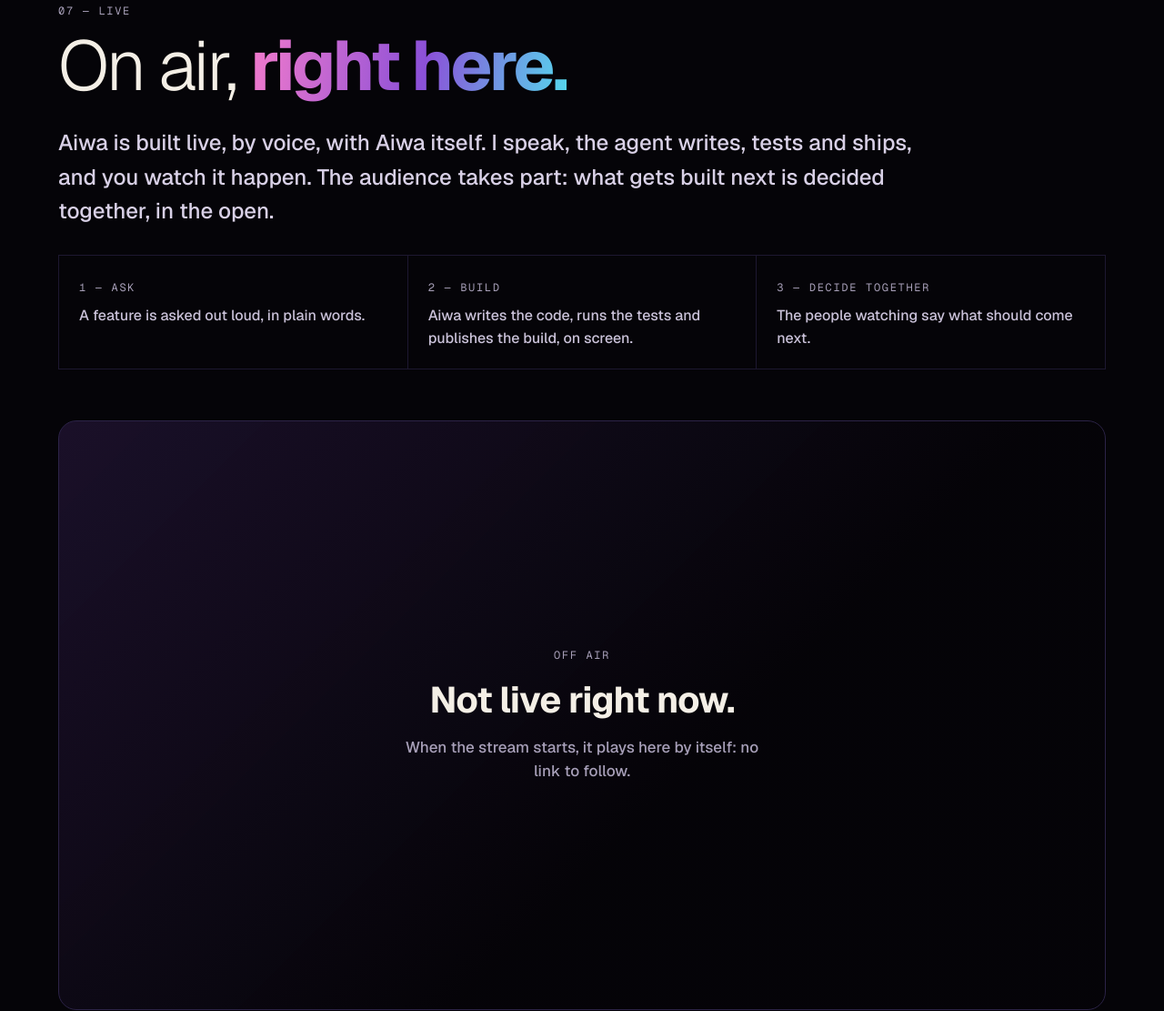
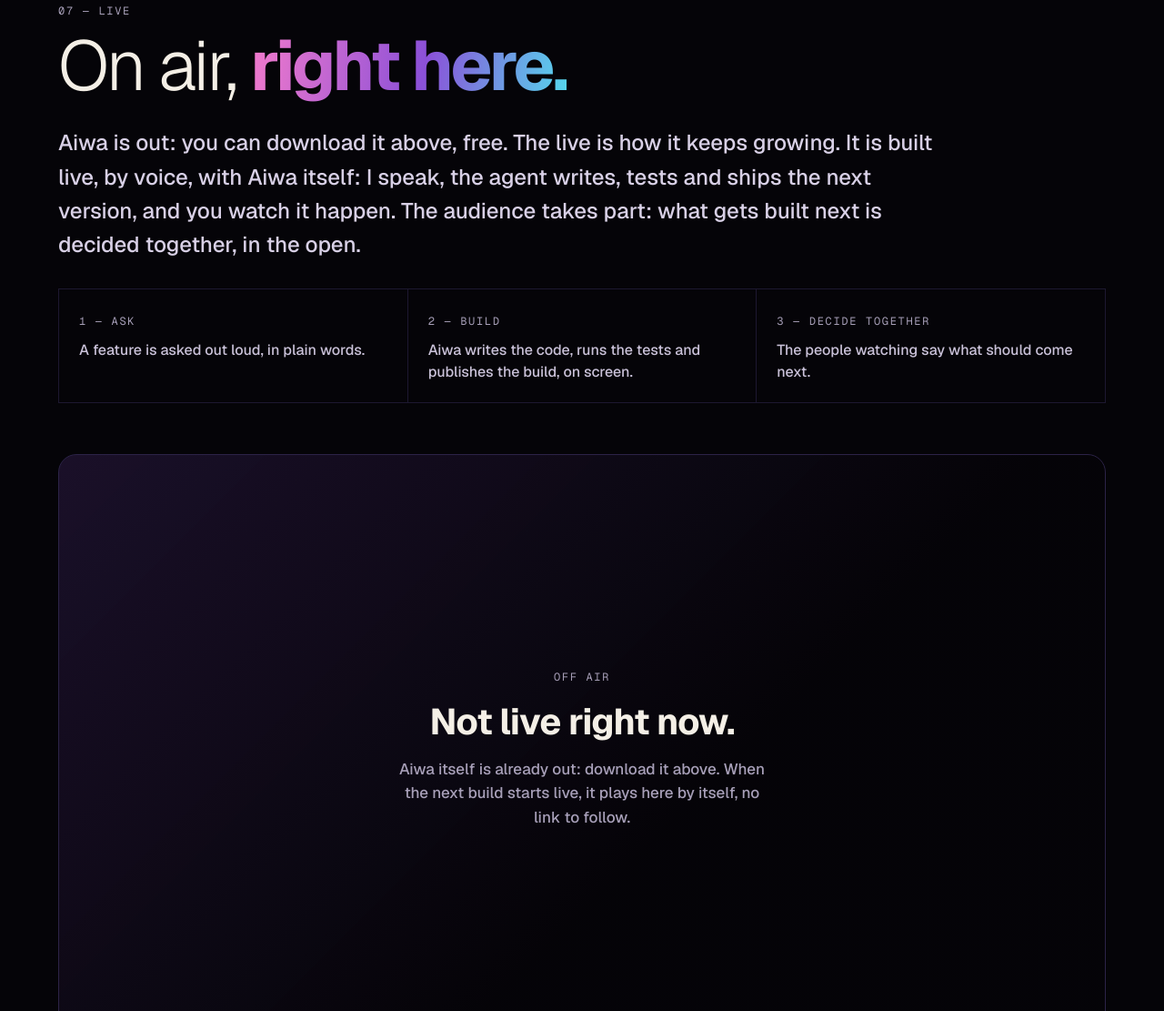
Before and after one commit to theodoreyong9/Test, a plain HTML site: page Profile/index.html in a window 1280 px wide. Shown: the part 7926-9037 px from the top of the page at 91% size. Drawn offline with nearby package versions, Linux system fonts and the light colour scheme; animation ran at ten frames a second.

Commit message:
Profile page: Aiwa is out, the live is how it grows

```diff
--- a/Profile/index.html
+++ b/Profile/index.html
@@ -305,7 +305,7 @@ footer nav a:hover{border-color:var(--pink)}
 <section id="live">
   <p class="mono">07 — Live</p>
   <h2>On air, <em class="g">right here.</em></h2>
-  <p class="lead" style="margin-top:28px;max-width:60ch">Aiwa is built live, by voice, with Aiwa itself. I speak, the agent writes, tests and ships, and you watch it happen. The audience takes part: what gets built next is decided together, in the open.</p>
+  <p class="lead" style="margin-top:28px;max-width:60ch">Aiwa is out: you can download it above, free. The live is how it keeps growing. It is built live, by voice, with Aiwa itself: I speak, the agent writes, tests and ships the next version, and you watch it happen. The audience takes part: what gets built next is decided together, in the open.</p>
   <div class="how">
     <div><span class="mono">1 — Ask</span><p>A feature is asked out loud, in plain words.</p></div>
     <div><span class="mono">2 — Build</span><p>Aiwa writes the code, runs the tests and publishes the build, on screen.</p></div>
@@ -313,7 +313,7 @@ footer nav a:hover{border-color:var(--pink)}
   </div>
   <div class="stage" id="stage">
     <iframe id="stream" title="Aiwa live" allow="accelerometer; autoplay; encrypted-media; picture-in-picture; fullscreen" referrerpolicy="strict-origin-when-cross-origin" hidden></iframe>
-    <div class="off" id="off"><span class="mono">Off air</span><b>Not live right now.</b><p>When the stream starts, it plays here by itself: no link to follow.</p></div>
+    <div class="off" id="off"><span class="mono">Off air</span><b>Not live right now.</b><p>Aiwa itself is already out: download it above. When the next build starts live, it plays here by itself, no link to follow.</p></div>
   </div>
 </section>
 </main>
```
